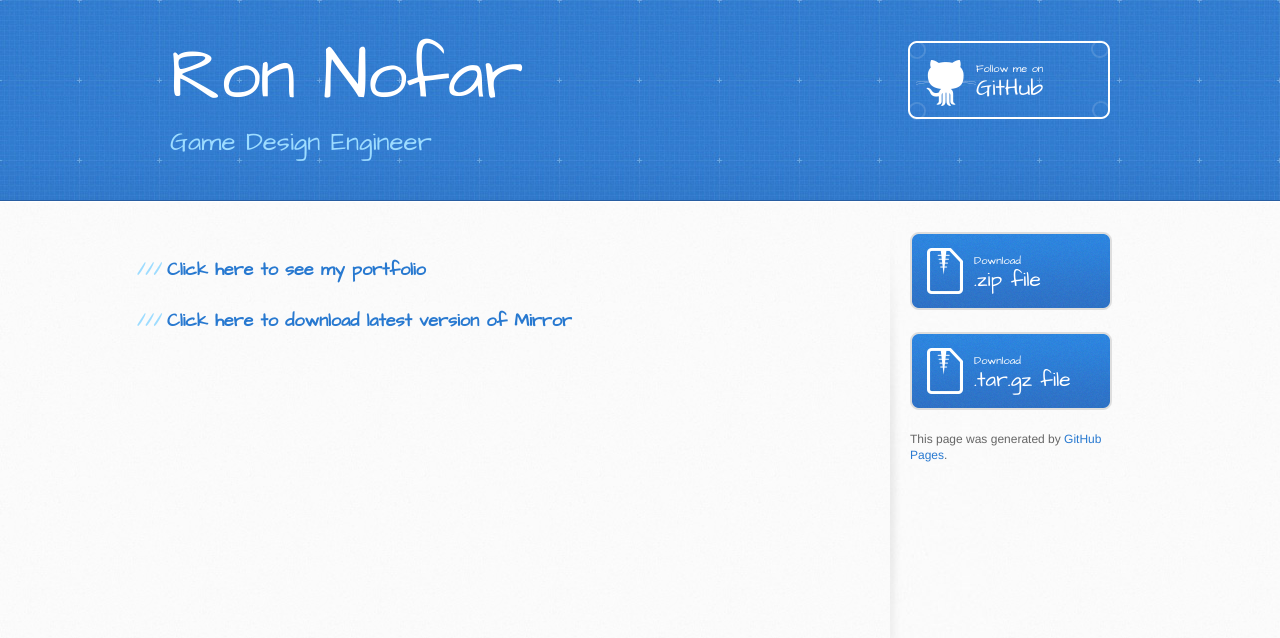
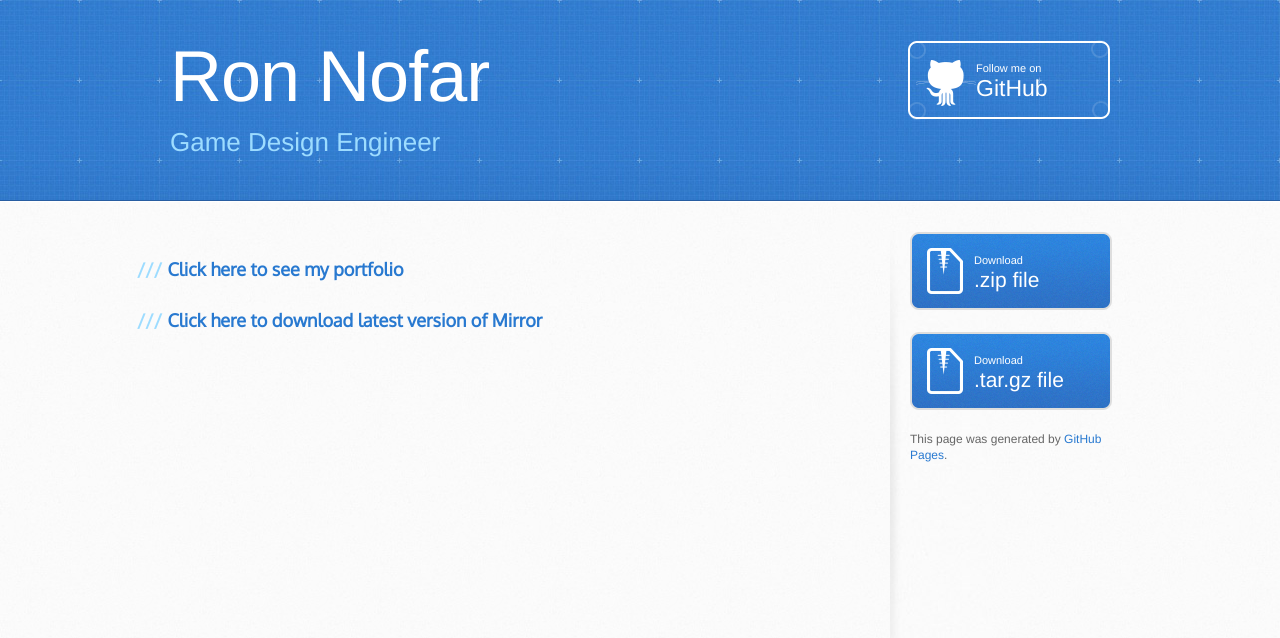
Before and after one commit to RonNofar/RonNofar.github.io, a Jekyll site: the page built from index.md, in a window 1280 px wide. Shown: the top 638 px of the page. Built offline with Jekyll 4.4.1, drawn with Linux system fonts in a browser that asks for light colours; our own code applies the rules of GitHub Pages for plain Markdown files.

Commit message:
Update theme scss

```diff
--- a/_layouts/default.html
+++ b/_layouts/default.html
@@ -4,7 +4,7 @@
     <meta charset='utf-8'>
     <meta http-equiv="X-UA-Compatible" content="chrome=1">
     <meta name="viewport" content="width=device-width, initial-scale=1, maximum-scale=1">
-    <link href='https://fonts.googleapis.com/css?family=Architects+Daughter' rel='stylesheet' type='text/css'>
+    <link href='https://fonts.googleapis.com/css?family=Oxygen' rel='stylesheet' type='text/css'>
     <link rel="stylesheet" href="{{ '/assets/css/style.css?v=' | append: site.github.build_revision | relative_url }}" media="screen" type="text/css">
     <link rel="stylesheet" href="{{ '/assets/css/print.css' | relative_url }}" media="print" type="text/css">
 
--- a/_sass/jekyll-theme-architect.scss
+++ b/_sass/jekyll-theme-architect.scss
@@ -189,7 +189,7 @@ form {
 #main-content h1 {
   margin-top: 0;
   margin-bottom: 0;
-  font-family: 'Architects Daughter', 'Helvetica Neue', Helvetica, Arial, serif;
+  font-family: 'Oxygen', 'Helvetica Neue', Helvetica, Arial, serif;
   font-size: 2.8em;
   font-weight: normal;
   color: #474747;
@@ -206,7 +206,7 @@ form {
 
 #main-content h2 {
   margin-bottom: 8px;
-  font-family: 'Architects Daughter', 'Helvetica Neue', Helvetica, Arial, serif;
+  font-family: 'Oxygen', 'Helvetica Neue', Helvetica, Arial, serif;
   font-size: 22px;
   font-weight: bold;
   color: #474747;
@@ -222,7 +222,7 @@ form {
 #main-content h3 {
   margin-top: 24px;
   margin-bottom: 8px;
-  font-family: 'Architects Daughter', 'Helvetica Neue', Helvetica, Arial, serif;
+  font-family: 'Oxygen', 'Helvetica Neue', Helvetica, Arial, serif;
   font-size: 18px;
   font-weight: bold;
   color: #474747;
@@ -238,7 +238,7 @@ form {
 
 #main-content h4 {
   margin-bottom: 8px;
-  font-family: 'Architects Daughter', 'Helvetica Neue', Helvetica, Arial, serif;
+  font-family: 'Oxygen', 'Helvetica Neue', Helvetica, Arial, serif;
   font-size: 15px;
   font-weight: bold;
   color: #474747;
@@ -254,7 +254,7 @@ h4:before {
 
 #main-content h5 {
   margin-bottom: 8px;
-  font-family: 'Architects Daughter', 'Helvetica Neue', Helvetica, Arial, serif;
+  font-family: 'Oxygen', 'Helvetica Neue', Helvetica, Arial, serif;
   font-size: 14px;
   color: #474747;
   text-indent: 3px;
@@ -268,7 +268,7 @@ h5:before {
 
 #main-content h6 {
   margin-bottom: 8px;
-  font-family: 'Architects Daughter', 'Helvetica Neue', Helvetica, Arial, serif;
+  font-family: 'Oxygen', 'Helvetica Neue', Helvetica, Arial, serif;
   font-size: .8em;
   color: #474747;
   text-indent: 3px;
```
